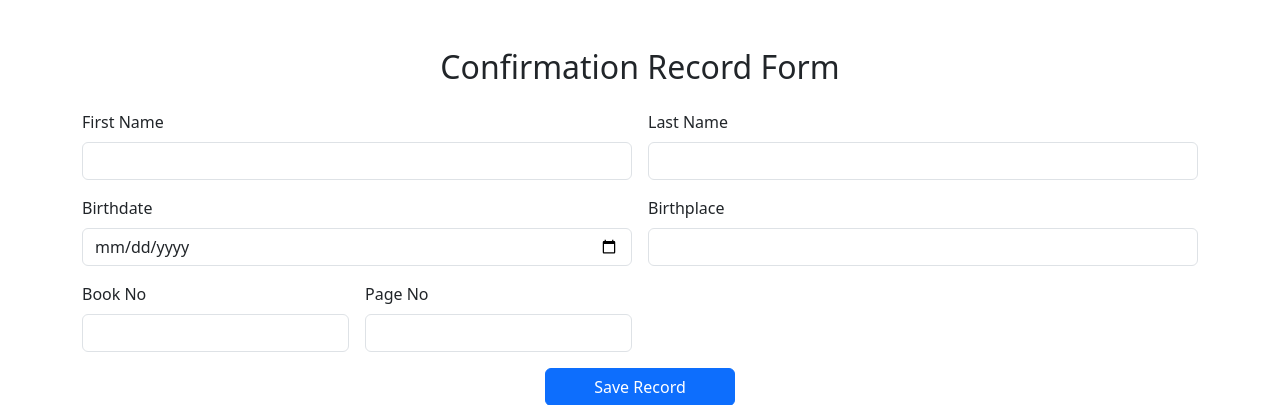
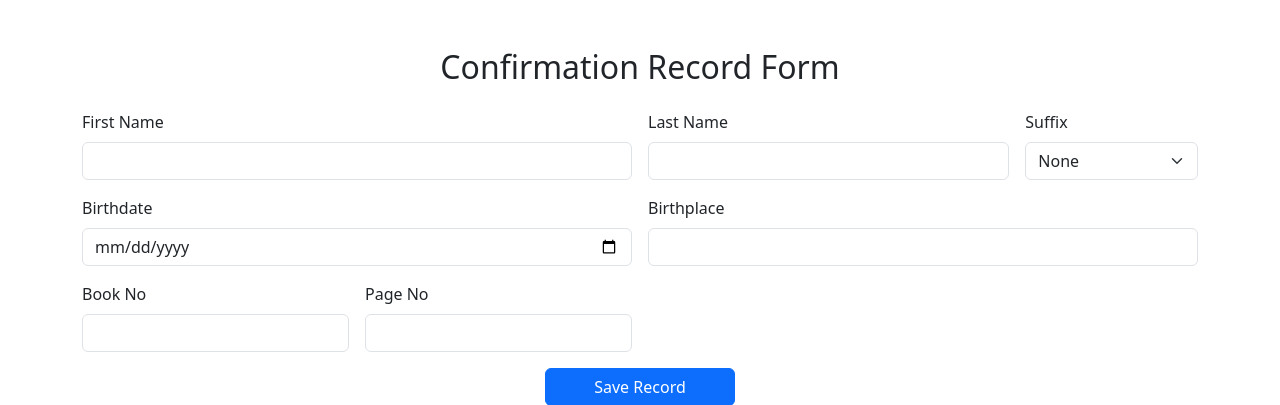
Before and after one commit to akosijan/prms, a PHP site: page /confirmation.php in a window 1280 px wide. Shown: the part 56-461 px from the top of the page. Run offline with PHP 8.4, Linux system fonts and the light colour scheme.

Commit message:
added suffix

```diff
--- a/confirmation.php
+++ b/confirmation.php
@@ -12,12 +12,13 @@ if ($_SERVER['REQUEST_METHOD'] === 'POST') {
     $birthplace  = $_POST['birthplace'];
     $book_no     = $_POST['book_no'];
     $page_no     = $_POST['page_no'];
+    $suffix     = $_POST['suffix'];
 
     $stmt = $conn->prepare("INSERT INTO confirmation_tbl
-        (firstname, lastname, birthdate, birthplace, book_no, page_no)
-        VALUES (?, ?, ?, ?, ?, ?)");
+        (firstname, lastname, suffix, birthdate, birthplace, book_no, page_no)
+        VALUES (?, ?, ?, ?, ?, ?, ?)");
 
-    $stmt->bind_param("ssssss", $firstname, $lastname, $birthdate, $birthplace, $book_no, $page_no);
+    $stmt->bind_param("sssssss", $firstname, $lastname, $suffix, $birthdate, $birthplace, $book_no, $page_no);
 
     if ($stmt->execute()) {
         $success = "Confirmation record saved successfully!";
@@ -58,9 +59,21 @@ if ($_SERVER['REQUEST_METHOD'] === 'POST') {
             <input type="text" name="firstname" id="firstname" class="form-control" required>
         </div>
 
-        <div class="col-md-6">
+        <div class="col-md-4">
             <label for="lastname" class="form-label">Last Name</label>
             <input type="text" name="lastname" id="lastname" class="form-control" required>
+        </div>
+
+        <div class="col-md-2">
+            <label for="suffix" class="form-label">Suffix</label>
+            <select name="suffix" id="suffix" class="form-select">
+                <option value="">None</option>
+                <option value="Jr.">Jr.</option>
+                <option value="Sr.">Sr.</option>
+                <option value="II">II</option>
+                <option value="III">III</option>
+                <option value="IV">IV</option>
+            </select>
         </div>
 
         <div class="col-md-6">
```
